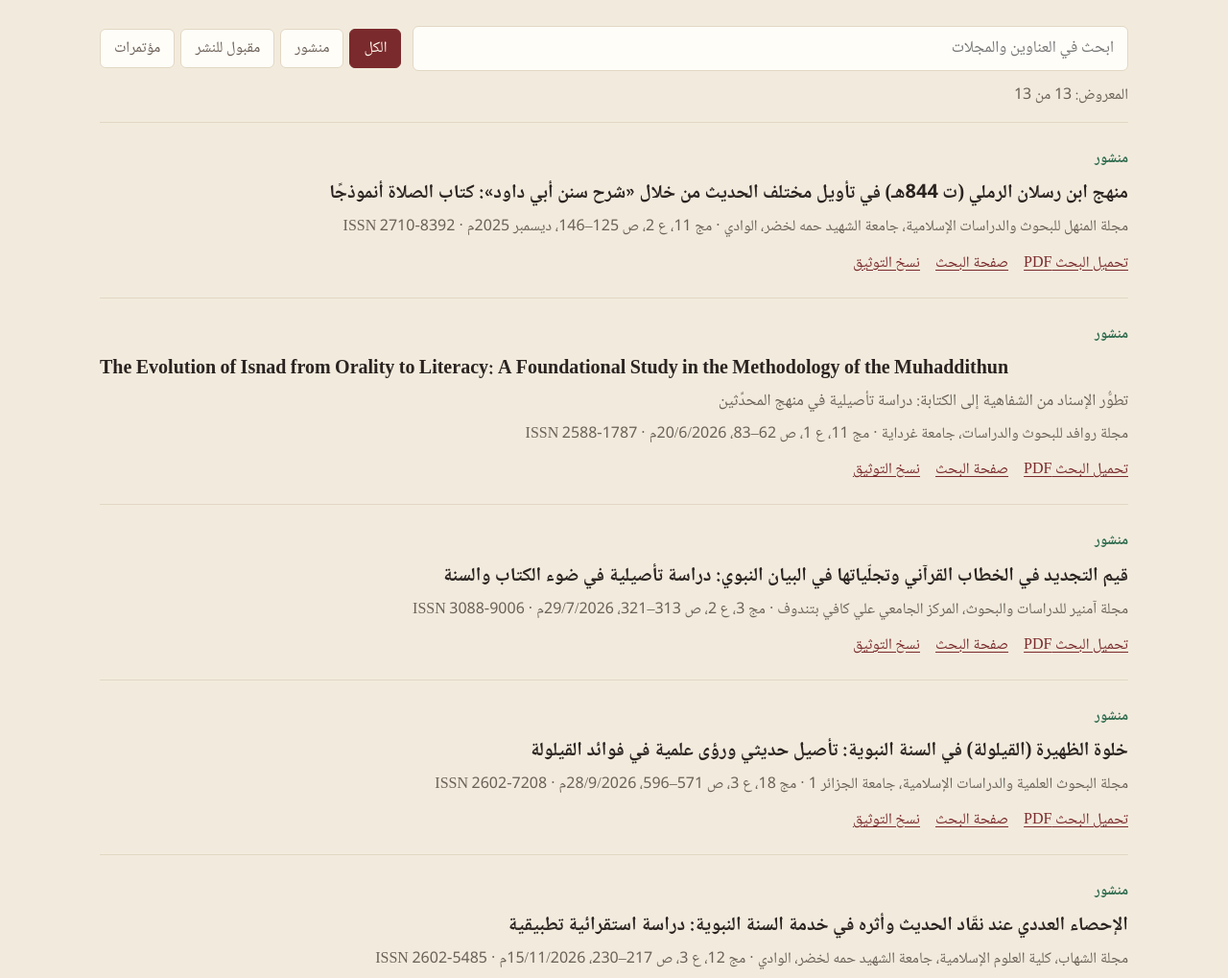
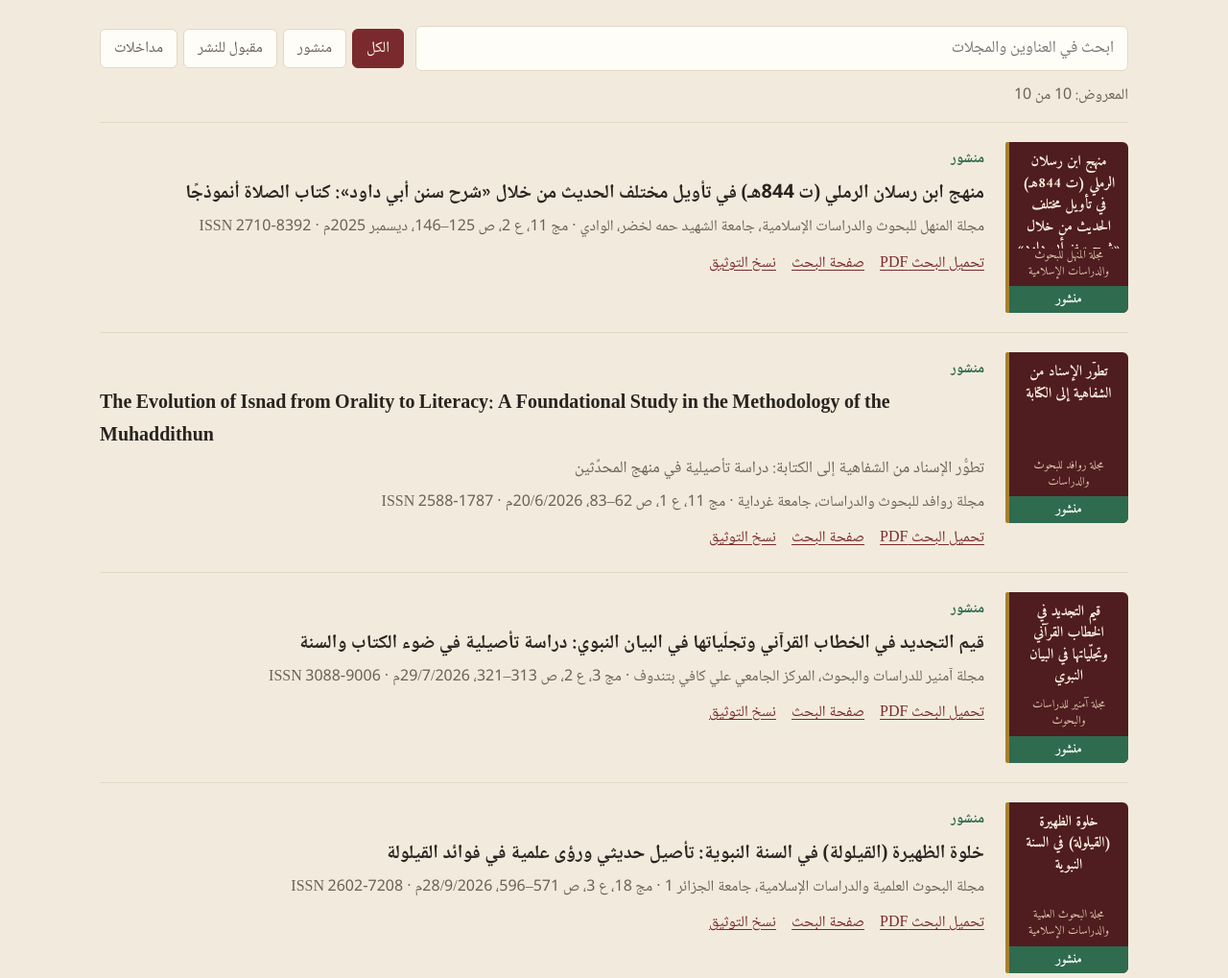
Before and after one commit to dr-abderrahmane-sahraoui/dr-abderrahmane-sahraoui.github.io, a plain HTML site: page index.html in a window 1280 px wide. Shown: the part 1359-2378 px from the top of the page at 96% size. Drawn offline with Linux system fonts and the light colour scheme.

Commit message:
Add files via upload

```diff
--- a/index.html
+++ b/index.html
@@ -100,12 +100,13 @@ ul.clean{list-style:none;margin:0;padding:0}
 .pub h3{font-family:"Noto Naskh Arabic",serif;font-size:20px;font-weight:700;line-height:1.7;margin-top:2px}
 .pub .alt-title{color:var(--muted);font-size:17px}
 .pub .meta{color:var(--muted);font-size:16px;margin-top:2px}
-.pub .acts{display:flex;gap:16px;margin-top:6px;font-size:16px}
-.pub .acts a,.pub .acts button{font:inherit;background:none;border:0;padding:0;color:var(--accent);cursor:pointer;text-decoration:underline;text-underline-offset:3px}
-.pub.soon{display:grid;grid-template-columns:128px minmax(0,1fr);gap:22px;align-items:start}
+.pub .acts{display:flex;flex-wrap:wrap;gap:2px 16px;margin-top:6px;font-size:16px}
+.pub .acts a,.pub .acts button{white-space:nowrap;font:inherit;background:none;border:0;padding:0;color:var(--accent);cursor:pointer;text-decoration:underline;text-underline-offset:3px}
+.pub.cov{display:grid;grid-template-columns:128px minmax(0,1fr);gap:22px;align-items:start}
 .mini{position:relative;height:178px;overflow:hidden;background:var(--hero);color:var(--hero-ink);border-radius:2px 6px 6px 2px;border-inline-end:4px solid var(--gold);padding:10px 8px 34px;display:flex;flex-direction:column;justify-content:space-between;text-align:center;font-family:Amiri,serif}
 .mini b{font-size:15px;line-height:1.5;display:-webkit-box;-webkit-line-clamp:5;-webkit-box-orient:vertical;overflow:hidden}
 .mini small{font-size:12px;line-height:1.4;color:var(--hero-muted)}
+.mini i.published{background:#2f6b4f;color:#fff}
 .mini i{position:absolute;inset:auto 0 0 0;background:var(--gold);color:#22180c;font-style:normal;font-weight:700;font-size:14px;line-height:28px}
 .note{margin-top:18px;padding-top:14px;border-top:1px solid var(--line);color:var(--muted);font-size:16px}
 .empty{padding:24px 0;color:var(--muted)}
@@ -155,7 +156,7 @@ footer b{font-family:Amiri,serif;font-size:22px;color:var(--hero-ink);display:bl
   .nav nav a{padding:2px 12px}
   .hero .wrap>*,.two>*,.grid>*,.book>*{min-width:0;max-width:100%}
   .search{min-width:0;width:100%}
-  .pub.soon{grid-template-columns:104px minmax(0,1fr);gap:14px}
+  .pub.cov{grid-template-columns:104px minmax(0,1fr);gap:14px}
   .mini{height:150px}.mini b{font-size:14px;-webkit-line-clamp:4}.mini small{display:none}
   .hero .wrap{grid-template-columns:1fr;gap:8px;padding-top:40px;justify-items:center;text-align:center}
   .hero .text{padding-bottom:24px}
@@ -195,7 +196,7 @@ footer b{font-family:Amiri,serif;font-size:22px;color:var(--hero-ink);display:bl
       <p class="lead">عناية بعلم العلل ونقد الحديث، والموطأ والمدرسة المالكية، وتراث علماء الجزائر في الحديث النبوي، وقضايا السنة المعاصرة.</p>
       <div class="cta"><a class="btn primary" href="#research">البحوث العلمية</a><a class="btn" href="#about">السيرة العلمية</a></div>
     </div>
-    <div class="arch"><img src="assets/portrait.jpg" alt="صورة الدكتور عبد الرحمن صحراوي" width="706" height="707"></div>
+    <div class="arch"><img src="assets/portrait.jpg" alt="صورة الدكتور عبد الرحمن صحراوي" width="600" height="811"></div>
   </div>
 </div>
 
@@ -232,7 +233,7 @@ footer b{font-family:Amiri,serif;font-size:22px;color:var(--hero-ink);display:bl
       <button data-f="all" aria-pressed="true">الكل</button>
       <button data-f="published" aria-pressed="false">منشور</button>
       <button data-f="accepted" aria-pressed="false">مقبول للنشر</button>
-      <button data-f="conference" aria-pressed="false">مؤتمرات</button>
+      <button data-f="conference" aria-pressed="false">مداخلات</button>
     </div>
   </div>
   <p class="count" id="count" aria-live="polite"></p>
@@ -289,10 +290,10 @@ footer b{font-family:Amiri,serif;font-size:22px;color:var(--hero-ink);display:bl
 <section class="block alt" id="review"><div class="wrap">
   <div class="head"><h2>التحكيم العلمي</h2><p>مُحكِّم (مراجع) في المجلات العلمية الآتية</p></div>
   <div class="grid">
+    <div class="item"><b>مجلة جامعة الملك خالد للعلوم الشرعية والدراسات الإسلامية</b><span>أبها، المملكة العربية السعودية · ISSN 1658-1180.</span></div>
     <div class="item"><b>مجلة المنهل للبحوث والدراسات الإسلامية</b><span>جامعة الشهيد حمه لخضر، الوادي، الجزائر.</span></div>
     <div class="item"><b>مجلة العلوم الاجتماعية والإنسانية (JOSSH)</b><span>جامعة محمد بوضياف، المسيلة، الجزائر.</span></div>
     <div class="item"><b>مجلة الرواق (ERRIWAK)</b><span>جامعة أحمد زبانة، غليزان، الجزائر · ISSN 2602-6767.</span></div>
-    <div class="item"><b>مجلة جامعة الملك خالد للعلوم الشرعية والدراسات الإسلامية</b><span>أبها، المملكة العربية السعودية · ISSN 1658-1180.</span></div>
   </div>
 </div></section>
 
@@ -321,10 +322,7 @@ const P=[
 {s:'accepted',t:'Hadiths on Epidemic Prevention in the Prophetic Sunnah: A Hadith-Jurisprudential-Medical Study',a:'أحاديث الوقاية من الأوبئة في السنة النبوية: دراسة حديثية فقهية طبية',m:'مجلة الرواق للدراسات الاجتماعية والإنسانية، جامعة أحمد زبانة، غليزان',d:'ISSN 2602-6767'},
 {s:'accepted',t:'Consumer Protection in the Prophetic Sunnah: The Hadith “Whoever Cheats Is Not of Us” as a Foundation for the Duties of Information and Safety',a:'حماية المستهلك في السنة النبوية: حديث «من غشَّ فليس منا» أصلًا لواجبَي الإعلام والسلامة',m:'المجلة الجزائرية للعلوم القانونية والسياسية، جامعة الجزائر 1',d:'ISSN 2716-8239'},
 {s:'accepted',t:'معايير نقد المتن عند المحدثين وتوظيفها في التحقق من المحتوى الرقمي: دراسة تأصيلية مقارنة',m:'مجلة المعيار، جامعة الأمير عبد القادر للعلوم الإسلامية، قسنطينة',d:'ISSN 2588-2384'},
-{s:'conference',st:'مداخلة ملقاة',t:'قيم التجديد في الخطاب القرآني وتجلّياتها في البيان النبوي: دراسة تأصيلية في ضوء الكتاب والسنة',m:'الملتقى الوطني، مخبر البينية في الدراسات القرآنية والمعارف الإنسانية، جامعة الوادي',d:'4 يوليو 2026م، عن بُعد'},
-{s:'conference',st:'مقبول مبدئيًّا',t:'توظيف الذكاء الاصطناعي في خدمة السنة النبوية (تأصيل شرعي وضوابط منهجية)',m:'مؤتمر «الذكاء الاصطناعي: أحكامه الشرعية وتحدياته الفكرية»، جامعة الإمام محمد بن سعود الإسلامية',d:'2026م'},
-{s:'conference',st:'مقبول مبدئيًّا',t:'الذكاء الاصطناعي وحفظ السُّنَّة: الموازنة بين التيسير المقاصدي وصيانة منهج المحدِّثين',a:'Artificial Intelligence and the Preservation of the Sunnah: Balancing Maqāṣid-based Facilitation and Safeguarding the Methodology of the Hadith Scholars',m:'المؤتمر الدولي السابع في الفقه الإسلامي، الجامعة الإسلامية العالمية بماليزيا (IIUM)',d:'10–11 نوفمبر 2026م'},
-{s:'conference',st:'مقبول للمشاركة',t:'الاحتجاج بالحديث النبوي الشريف في الدرس البلاغي العربي بين الإغفال والتفعيل: دراسة تأصيلية تطبيقية',m:'ملتقى وطني، كلية العلوم الإسلامية، جامعة أحمد دراية بأدرار',d:'لم يُعقد الملتقى بعد'}
+{s:'conference',st:'مداخلة ملقاة',t:'قيم التجديد في الخطاب القرآني وتجلّياتها في البيان النبوي: دراسة تأصيلية في ضوء الكتاب والسنة',m:'الملتقى الوطني، مخبر البينية في الدراسات القرآنية والمعارف الإنسانية، جامعة الوادي',d:'4 يوليو 2026م، عن بُعد'}
 ];
 const esc=s=>String(s).replace(/[&<>"]/g,c=>({'&':'&amp;','<':'&lt;','>':'&gt;','"':'&quot;'}[c]));
 const norm=s=>s.toLowerCase().replace(/[ً-ْـ]/g,'').replace(/[أإآ]/g,'ا').replace(/ى/g,'ي').replace(/ة/g,'ه');
@@ -340,8 +338,8 @@ function render(){
     <h3 dir="auto">${esc(p.t)}</h3>${p.a?`<p class="alt-title" dir="auto">${esc(p.a)}</p>`:''}
     <p class="meta">${esc(p.m)} · ${esc(p.d)}</p>
     ${soon?'':`<div class="acts">${p.f?`<a href="papers/${p.f}" download>تحميل البحث PDF</a>`:''}${p.u?`<a href="${ASJP}${p.u}" target="_blank" rel="noopener">صفحة البحث</a>`:''}<button data-c="${i}">نسخ التوثيق</button></div>`}`;
-    if(!soon)return `<article class="pub">${body}</article>`;
-    return `<article class="pub soon"><div class="mini" aria-hidden="true"><b>${esc((p.a||p.t).split(':')[0])}</b><small>${esc(p.m.split('،')[0])}</small><i>سيُنشر قريبًا</i></div><div>${body}</div></article>`}).join(''):'<p class="empty">لا توجد نتائج مطابقة.</p>';
+    const rib=p.s==='published'?'منشور':p.s==='accepted'?'سيُنشر قريبًا':'مداخلة';
+    return `<article class="pub cov"><div class="mini" aria-hidden="true"><b>${esc((p.a||p.t).split(':')[0])}</b><small>${esc(p.m.split('،')[0])}</small><i class="${p.s}">${rib}</i></div><div>${body}</div></article>`}).join(''):'<p class="empty">لا توجد نتائج مطابقة.</p>';
 }
 q.addEventListener('input',render);
 document.getElementById('filters').addEventListener('click',e=>{const b=e.target.closest('button');if(!b)return;f=b.dataset.f;
```
